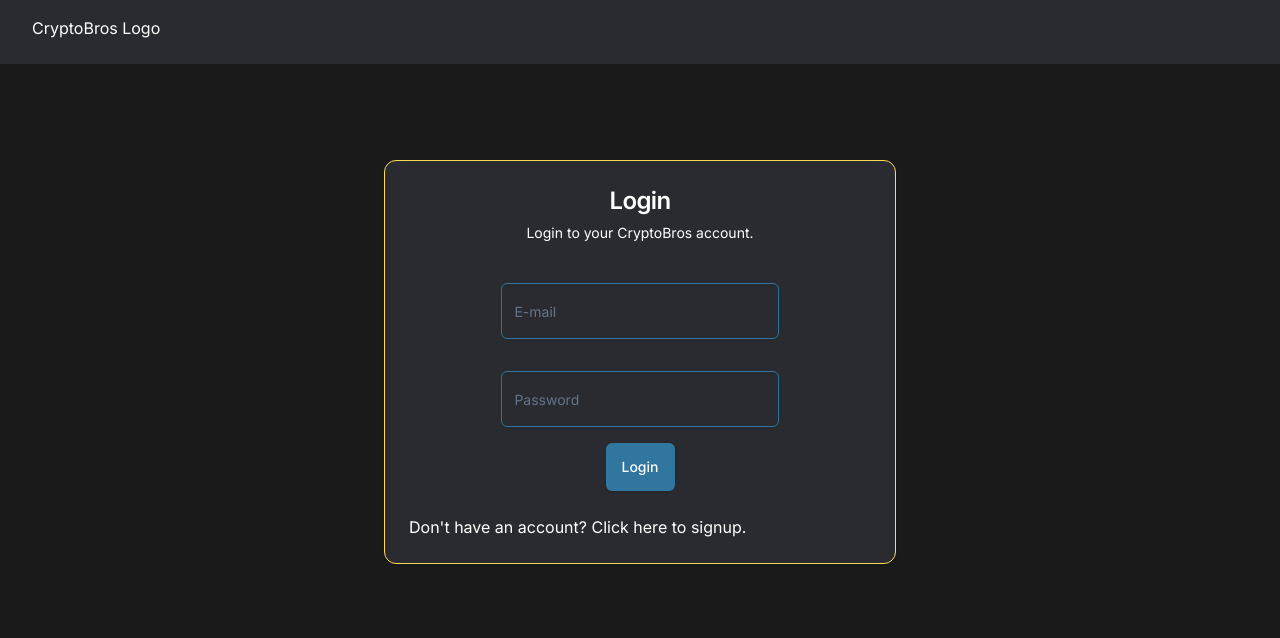
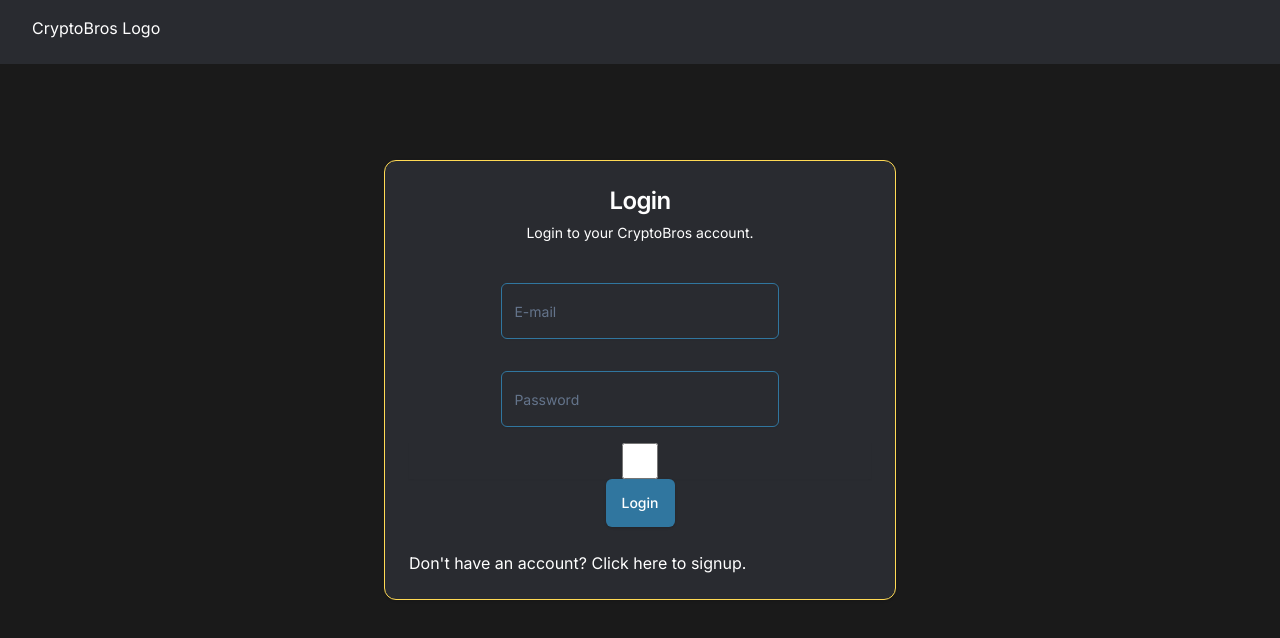
Before and after one commit to Wilsonator123/Secure-Blog-Page, a Next.js app in the folder client/: page /login in a window 1280 px wide. Shown: the top 638 px of the page. Built offline with nearby package versions, Linux system fonts and the light colour scheme; what @zxcvbn-ts/core, @zxcvbn-ts/matcher-pwned would draw is missing.

Commit message:
Added Show Password Button

```diff
--- a/client/components/ui/login-form.jsx
+++ b/client/components/ui/login-form.jsx
@@ -34,6 +34,7 @@
 export default function LoginForm({toggle}) {
   //form data states
   const [passwordStrength, setPasswordStrength] = useState(null);
+  const [showPassword, setShowPassword] = useState("password");
   const [email, setEmail] = useState("");
   const [password, setPassword] = useState("");
   const [error, setError] = useState("");
@@ -87,7 +88,6 @@
                 <div className="w-4/4 h-5 bg-green-800"/>
             </div>
         }
-
     }
 
   async function handleSubmit(event){
@@ -141,11 +141,12 @@
             <Input id="login-email" type="email" className="w-3/5 my-4 h-14 border-secondary text-text"
             required placeholder="E-mail" value={email} autoComplete="email"
             onChange={(e) => setEmail(e.target.value)} />
-            <Input id="login-password" type="password" className="w-3/5 my-4 h-14 border-secondary text-text placeholder-gray-300"
+            <Input id="login-password" type={`${showPassword}`} className="w-3/5 my-4 h-14 border-secondary text-text placeholder-gray-300"
             required placeholder="Password" value={password} autoComplete="current-password"
             onChange={(e) => setPassword(e.target.value)}
             onBlur={(e) => checkPasswordStrength(e.target.value)}
             />
+          <Input type="checkbox" onClick={() => setShowPassword(prev => prev === 'text' ? 'password' : 'text')} className="text-text"/>
               {passwordStrength != null ?
                   <>{setPasswordBar()}</>
                 : null
```
